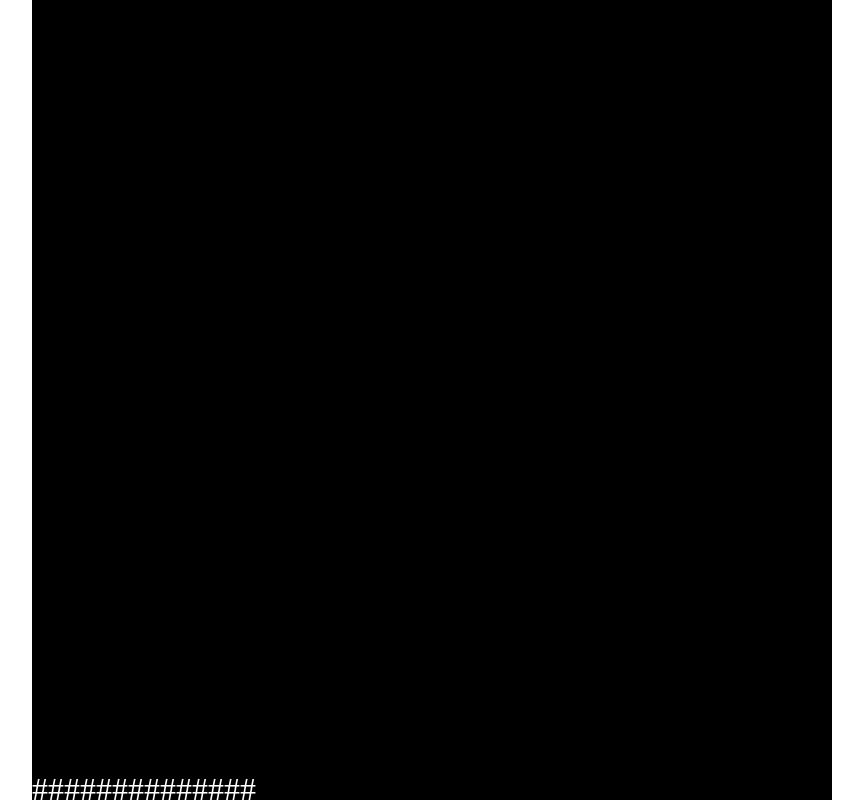
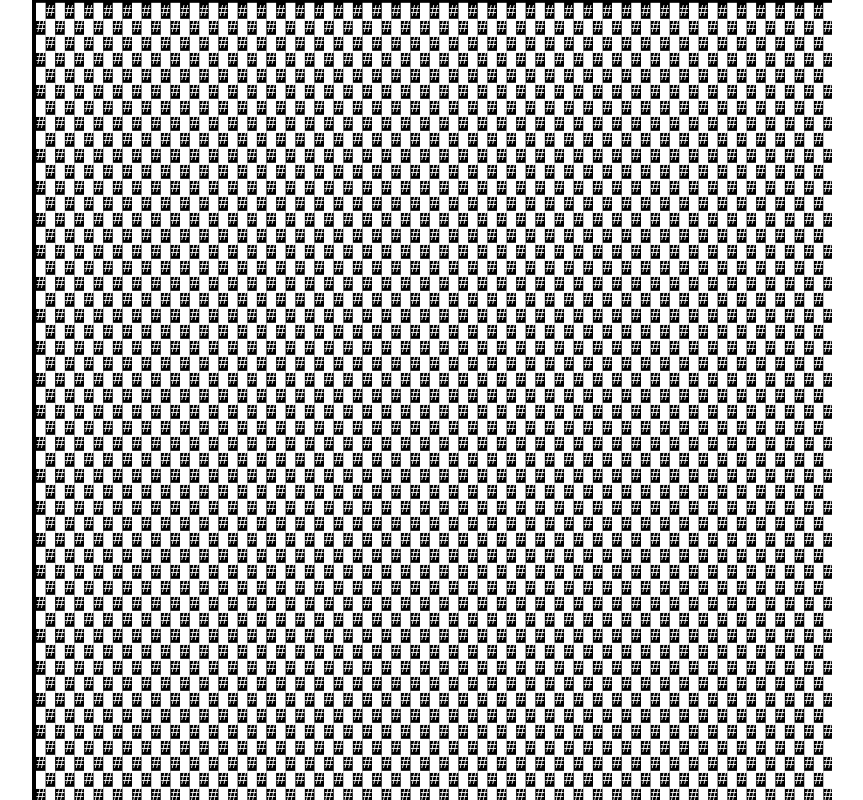
Before and after one commit to BielMaxBR/song-dungeon, a plain HTML site: page index.html in a window 1280 px wide. Shown: the whole page, without its empty margins (208-1071 px from the left). Drawn offline with Linux system fonts and the light colour scheme.

Commit message:
fonte perfeita

```diff
--- a/index.html
+++ b/index.html
@@ -34,7 +34,7 @@
 </head>
 
 <body>
-    <canvas id="canvas" width="500" height="500"></canvas>
+    <canvas id="canvas"></canvas>
     <script src="./scripts/index.js" type="module"></script>
 </body>
 
--- a/scripts/engine.js
+++ b/scripts/engine.js
@@ -6,6 +6,7 @@ export default class Engine {
         this.ctx = null
 
         this.map = []
+
     }
 
     init() {
@@ -30,15 +31,23 @@ export default class Engine {
         }
         canvas.height = window.innerHeight
         canvas.width = canvas.height
+        this.fontSize = Math.floor(this.canvas.height / this.size.height)
         this.ctx = canvas.getContext("2d")
     }
 
     render() {
         // inserir o https://github.com/fionnfuchs/ascii-canvas-js
         this.ctx.clearRect(0, 0, this.canvas.width, this.canvas.height)
-        this.ctx.font = `${this.canvas.height / this.size.height}px bold Courier Mono`
         this.ctx.fillStyle = "white"
-        this.ctx.fillText("##############", 0, this.canvas.height)
+        this.ctx.font = `normal ${this.fontSize}px monospace`
+        for (let y = 1; y < this.size.height+1; y++) {
+            let row = ""
+            for (let x = 1; x < this.size.width+1; x++) {
+                row += (y%2 == 0)-x%2 == 0 ? "#" : "█"
+            }
+            this.ctx.fillText(row, this.fontSize/4, (this.fontSize)*y)
+
+        }
     }
 
     initLoop() {
--- a/scripts/index.js
+++ b/scripts/index.js
@@ -2,10 +2,10 @@ import Engine from "./engine.js"
 
 const engine = new Engine({
     size: {
-        width: 25,
-        height: 25
+        width: 91,
+        height: 50
     },
     canvas: document.getElementById('canvas')
 })
-
+window.engine = engine
 engine.init()
```
